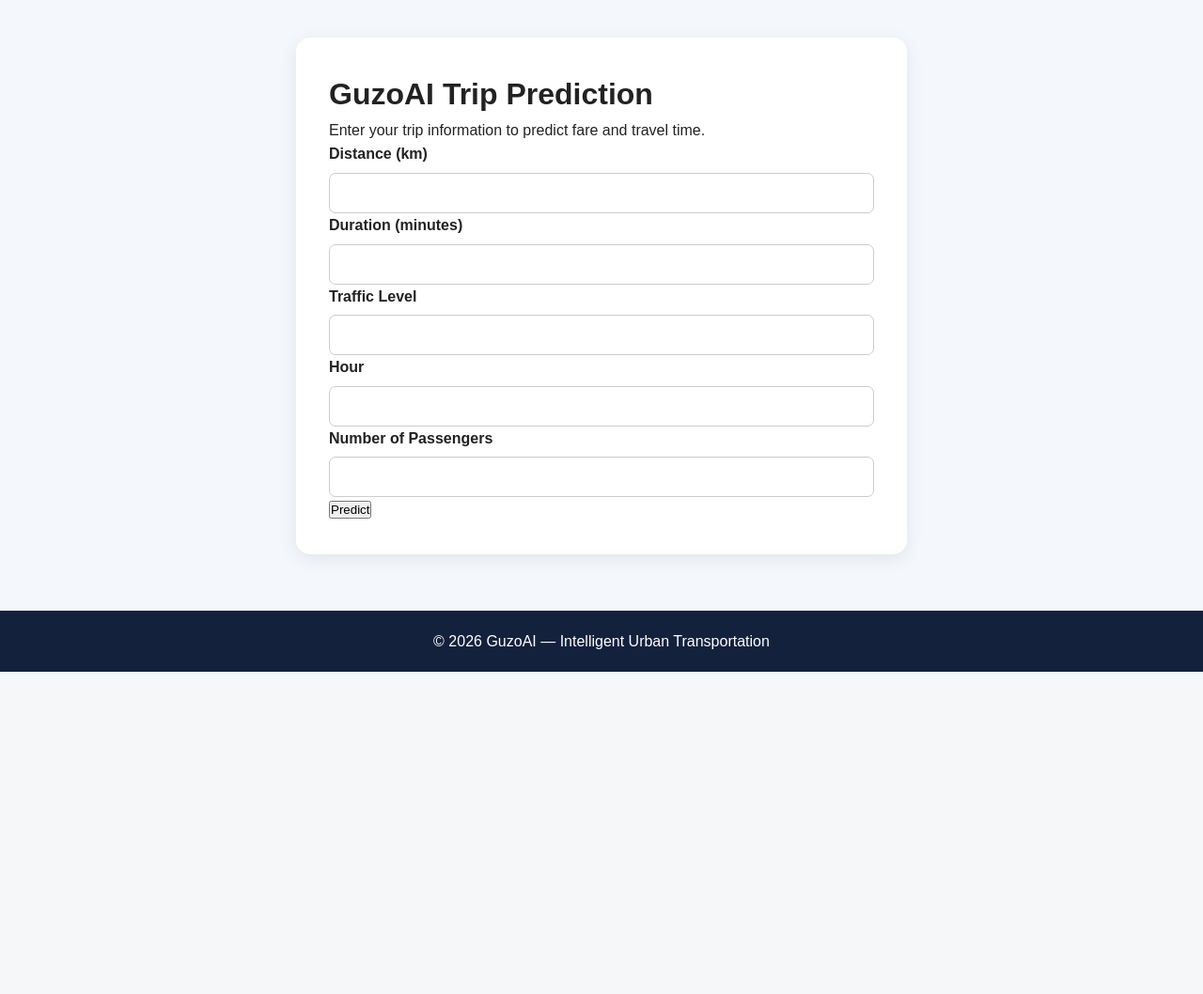
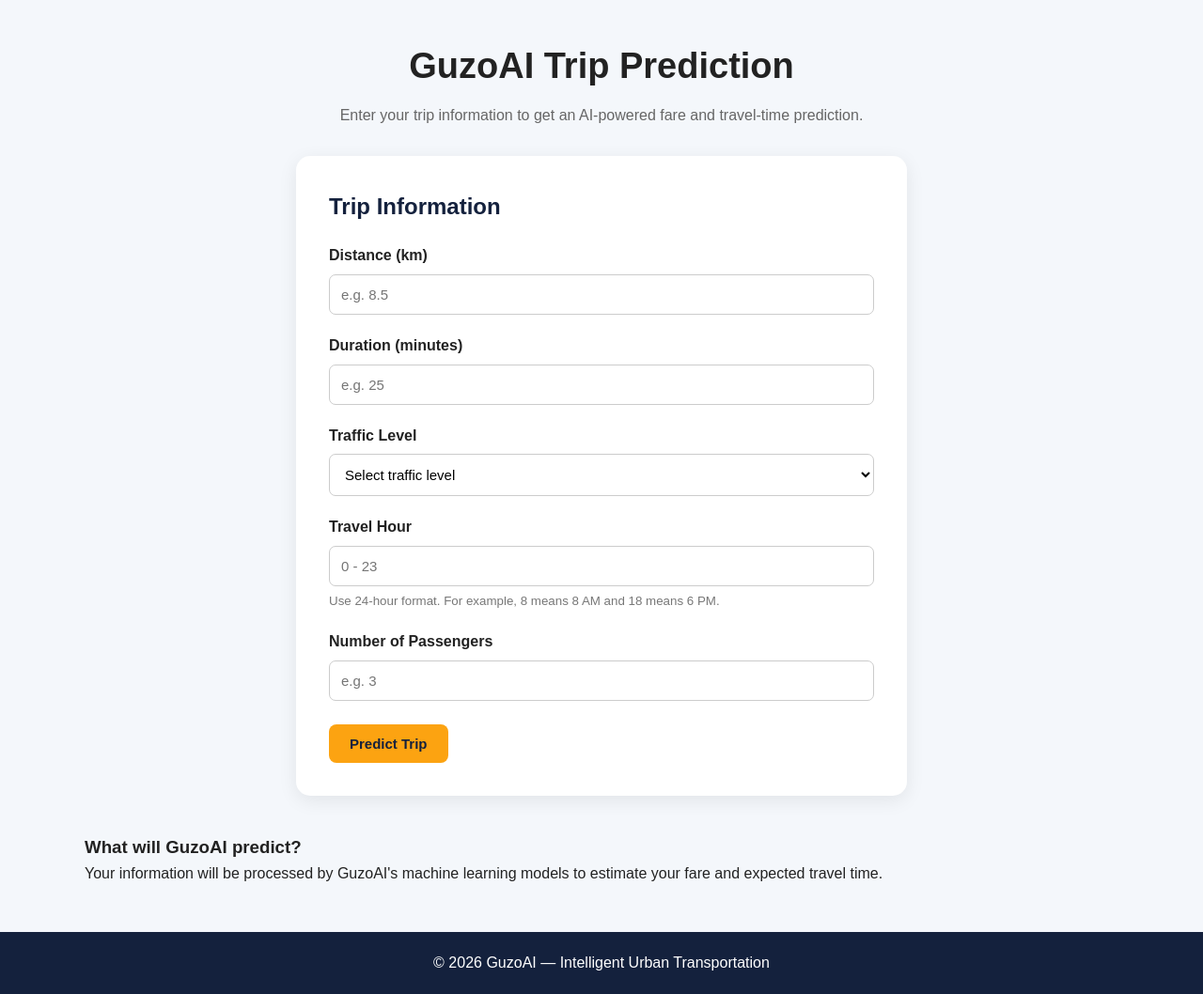
Before and after one commit to abityzebergadeboshe-creator/bus_route_ml_project, a Flask app: page /predict in a window 1280 px wide. Shown: the part 78-1136 px from the top of the page at 94% size. Before the commit the page ends 793 px from the top, so only its background shows below. Run offline with Flask 3, Linux system fonts and the light colour scheme; parts of the project's set-up code (start-up, migrations or seed data) failed here and were passed over.

Commit message:
Enhance trip prediction form layout and labels

```diff
--- a/templates/predict.html
+++ b/templates/predict.html
@@ -1,33 +1,163 @@
 {% extends "layout.html" %}
+
+{% block title %}Trip Prediction - GuzoAI{% endblock %}
 
 {% block content %}
 
-<div class="prediction-box">
+<section class="prediction-section">
 
-    <h1>GuzoAI Trip Prediction</h1>
-    <p>Enter your trip information to predict fare and travel time.</p>
+    <div class="page-header">
 
-    <form action="/predict" method="POST">
+        <h1>GuzoAI Trip Prediction</h1>
 
-        <label>Distance (km)</label>
-        <input type="number" name="distance" step="0.1" required>
+        <p>
+            Enter your trip information to get an AI-powered
+            fare and travel-time prediction.
+        </p>
 
-        <label>Duration (minutes)</label>
-        <input type="number" name="duration" step="0.1" required>
+    </div>
 
-        <label>Traffic Level</label>
-        <input type="number" name="traffic" min="1" max="5" required>
 
-        <label>Hour</label>
-        <input type="number" name="hour" min="0" max="23" required>
+    <div class="prediction-box">
 
-        <label>Number of Passengers</label>
-        <input type="number" name="passengers" min="1" required>
+        <h2>Trip Information</h2>
 
-        <button type="submit">Predict</button>
+        <form action="{{ url_for('predict') }}" method="POST">
 
-    </form>
+            <div class="form-group">
 
-</div>
+                <label for="distance">
+                    Distance (km)
+                </label>
+
+                <input
+                    type="number"
+                    id="distance"
+                    name="distance"
+                    min="0.1"
+                    step="0.1"
+                    placeholder="e.g. 8.5"
+                    required
+                >
+
+            </div>
+
+
+            <div class="form-group">
+
+                <label for="duration">
+                    Duration (minutes)
+                </label>
+
+                <input
+                    type="number"
+                    id="duration"
+                    name="duration"
+                    min="1"
+                    step="0.1"
+                    placeholder="e.g. 25"
+                    required
+                >
+
+            </div>
+
+
+            <div class="form-group">
+
+                <label for="traffic">
+                    Traffic Level
+                </label>
+
+                <select
+                    id="traffic"
+                    name="traffic"
+                    required
+                >
+
+                    <option value="" disabled selected>
+                        Select traffic level
+                    </option>
+
+                    <option value="1">
+                        Low
+                    </option>
+
+                    <option value="2">
+                        Medium
+                    </option>
+
+                    <option value="3">
+                        High
+                    </option>
+
+                </select>
+
+            </div>
+
+
+            <div class="form-group">
+
+                <label for="hour">
+                    Travel Hour
+                </label>
+
+                <input
+                    type="number"
+                    id="hour"
+                    name="hour"
+                    min="0"
+                    max="23"
+                    placeholder="0 - 23"
+                    required
+                >
+
+                <small>
+                    Use 24-hour format. For example, 8 means 8 AM
+                    and 18 means 6 PM.
+                </small>
+
+            </div>
+
+
+            <div class="form-group">
+
+                <label for="passengers">
+                    Number of Passengers
+                </label>
+
+                <input
+                    type="number"
+                    id="passengers"
+                    name="passengers"
+                    min="1"
+                    placeholder="e.g. 3"
+                    required
+                >
+
+            </div>
+
+
+            <button type="submit" class="btn">
+                Predict Trip
+            </button>
+
+        </form>
+
+    </div>
+
+
+    <div class="prediction-note">
+
+        <h3>What will GuzoAI predict?</h3>
+
+        <p>
+            Your information will be processed by GuzoAI's machine
+            learning models to estimate your fare and expected
+            travel time.
+        </p>
+
+    </div>
+
+</section>
 
 {% endblock %}
```
